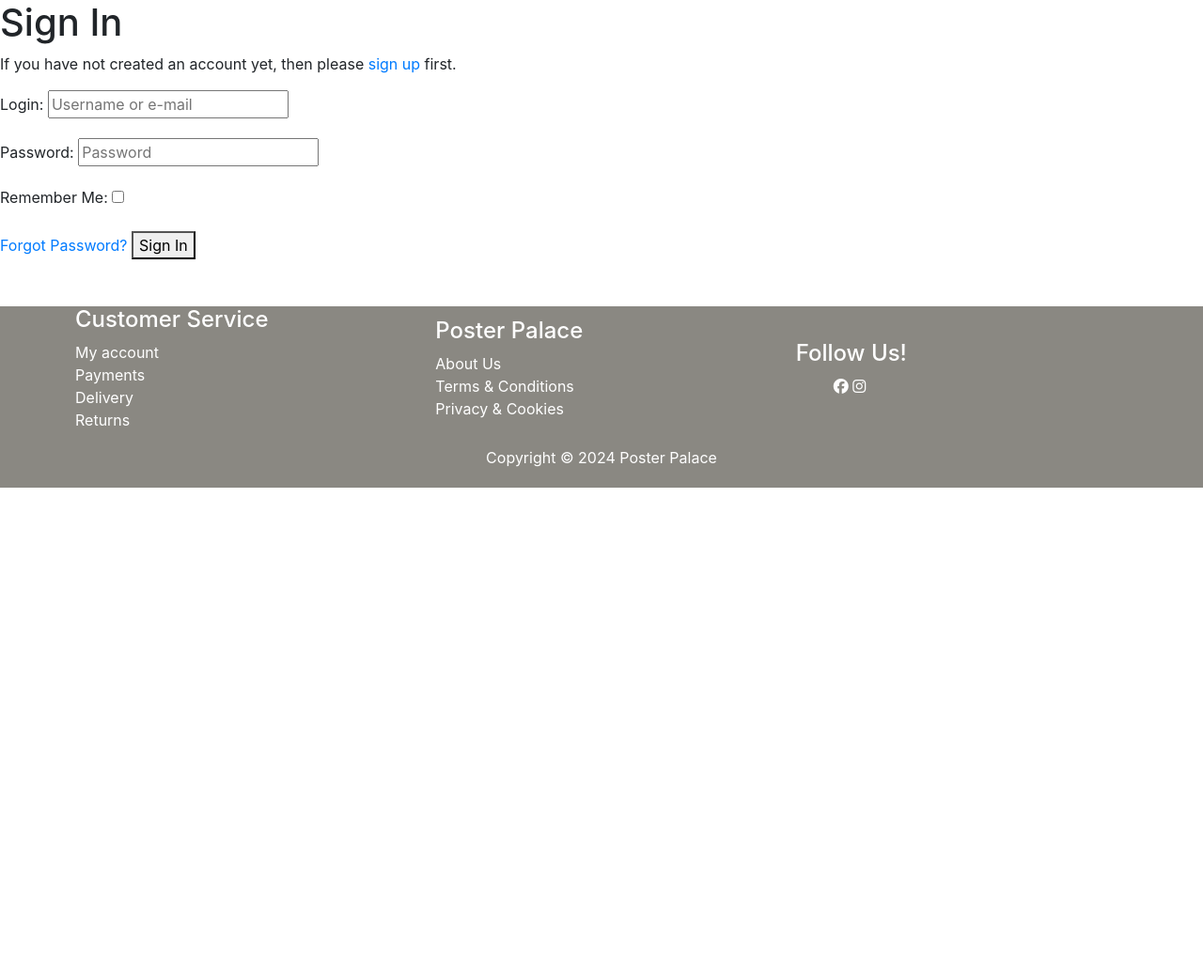
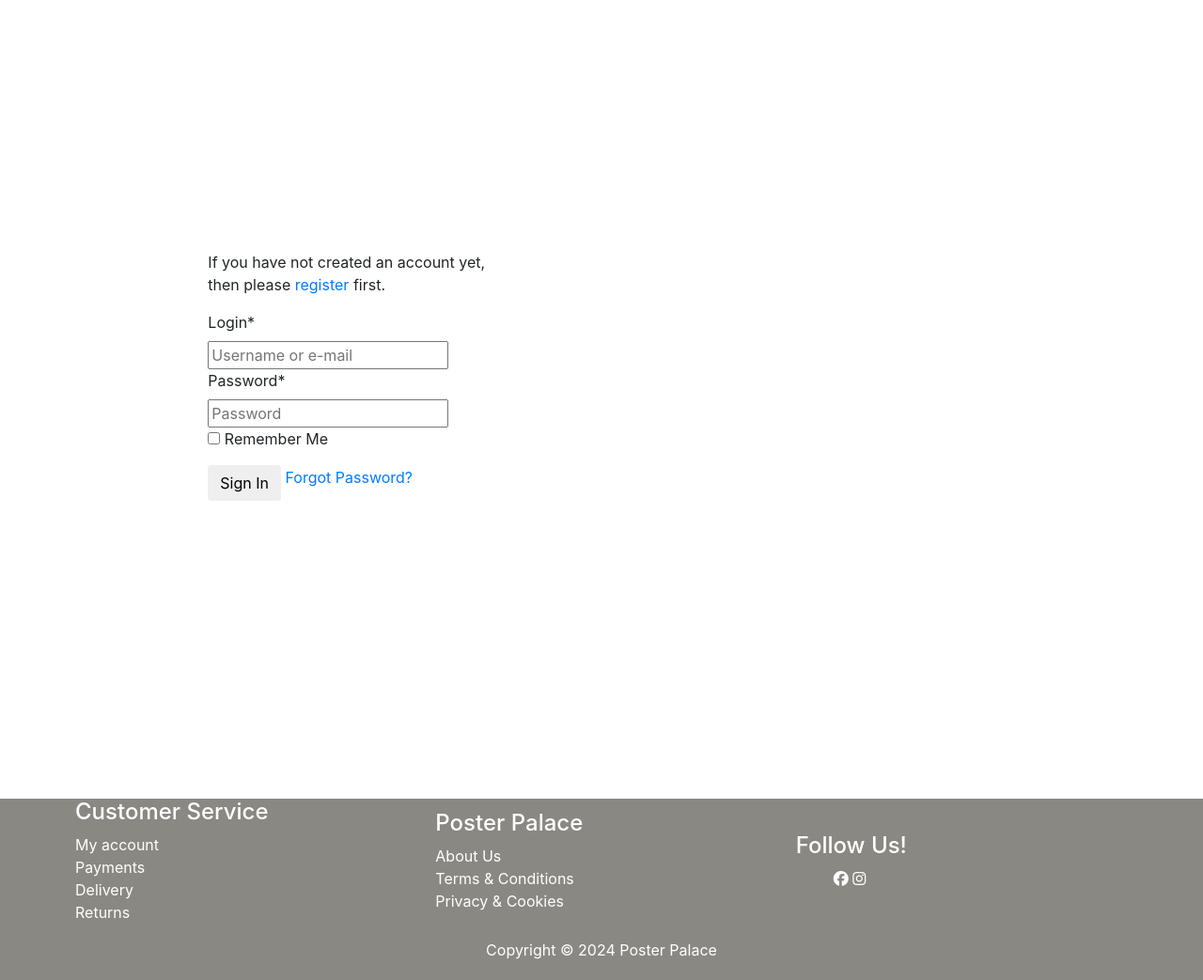
Before and after one commit to sharondrinkwaard/posterpalace, a Django app: page /accounts/login/ in a window 1280 px wide. Shown: the part 76-1119 px from the top of the page at 94% size. Before the commit the page ends 595 px from the top, so only its background shows below. Run offline with Django 3.2, Linux system fonts and the light colour scheme; some libraries are stand-ins or nearby versions.

Commit message:
customize login/logout/register pages

```diff
--- a/posterpalace/settings.py
+++ b/posterpalace/settings.py
@@ -13,6 +13,7 @@ https://docs.djangoproject.com/en/3.2/ref/settings/
 from pathlib import Path
 import os
 import dj_database_url
+from django.contrib.messages import constants as messages
 
 if os.path.isfile('env.py'):
     import env
--- a/templates/allauth/account/login.html
+++ b/templates/allauth/account/login.html
@@ -1,46 +1,33 @@
-{% extends "account/base.html" %}
-
+{% extends "base.html" %}
+{% load crispy_forms_tags %}
 {% load i18n %}
 {% load account socialaccount %}
 
 {% block head_title %}{% trans "Sign In" %}{% endblock %}
 
+{% block page_header %}
+  Login
+{% endblock %}
+
 {% block content %}
+<div class="container mb-5">
+  <div class="row">
+    <div class="col-md-8 mt-5 offset-md-2">
+      <p>{% blocktrans %}If you have not created an account yet, then please
+      <a href="{{ signup_url }}">register</a> first.{% endblocktrans %}</p>
 
-<h1>{% trans "Sign In" %}</h1>
+      <form class="login mb-5" method="POST" action="{% url 'account_login' %}">
+        {% csrf_token %}
+        {{ form | crispy }}
+        {% if redirect_field_value %}
+        <input type="hidden" name="{{ redirect_field_name }}" value="{{ redirect_field_value }}" />
+        {% endif %}
+        <button class="btn btn-custom btn-md mt-2" type="submit">{% trans "Sign In" %}</button>
+        <a class="button secondaryAction" href="{% url 'account_reset_password' %}">{% trans "Forgot Password?" %}</a>
 
-{% get_providers as socialaccount_providers %}
-
-{% if socialaccount_providers %}
-<p>{% blocktrans with site.name as site_name %}Please sign in with one
-of your existing third party accounts. Or, <a href="{{ signup_url }}">sign up</a>
-for a {{ site_name }} account and sign in below:{% endblocktrans %}</p>
-
-<div class="socialaccount_ballot">
-
-  <ul class="socialaccount_providers">
-    {% include "socialaccount/snippets/provider_list.html" with process="login" %}
-  </ul>
-
-  <div class="login-or">{% trans 'or' %}</div>
-
+      </form>
+    </div>
+  </div>
 </div>
 
-{% include "socialaccount/snippets/login_extra.html" %}
-
-{% else %}
-<p>{% blocktrans %}If you have not created an account yet, then please
-<a href="{{ signup_url }}">sign up</a> first.{% endblocktrans %}</p>
-{% endif %}
-
-<form class="login" method="POST" action="{% url 'account_login' %}">
-  {% csrf_token %}
-  {{ form.as_p }}
-  {% if redirect_field_value %}
-  <input type="hidden" name="{{ redirect_field_name }}" value="{{ redirect_field_value }}" />
-  {% endif %}
-  <a class="button secondaryAction" href="{% url 'account_reset_password' %}">{% trans "Forgot Password?" %}</a>
-  <button class="primaryAction" type="submit">{% trans "Sign In" %}</button>
-</form>
-
 {% endblock %}
```
Also changed, not shown: templates/allauth/account/logout.html (+24 -16 lines), templates/allauth/account/signup.html (+20 -9 lines), profiles/migrations/0001_initial.py (added).
